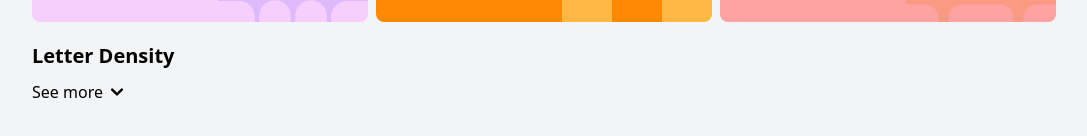
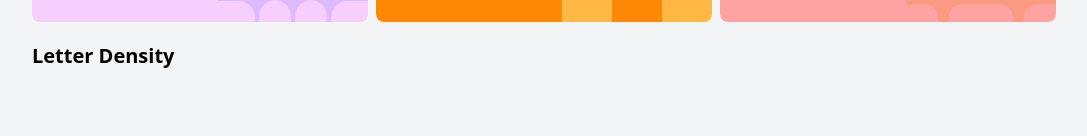
Before and after one commit to WTrygar/character-counter, a Vue app: page / in a window 1280 px wide. Shown: the part 592-728 px from the top of the page, without its empty margins (96-1183 px from the left). Built offline with nearby package versions, Linux system fonts and the light colour scheme.

Commit message:
feat: see more button is visible only if there is more than 5 different letters in letterdensity component

```diff
--- a/src/components/LetterDensity.vue
+++ b/src/components/LetterDensity.vue
@@ -746,7 +746,8 @@
   </div>
   <button
     @click="store.isActive = !store.isActive"
-    class="flex flex-row items-center pt-2.5 w-30 hover:cursor-pointer"
+    class="flex flex-row items-center pt-2.5 pb-5 w-30 hover:cursor-pointer"
+    :class="{ hidden: !([...new Set(store.message.split(''))].length > 5) }"
   >
     <span>See more</span>
     <svg
```
